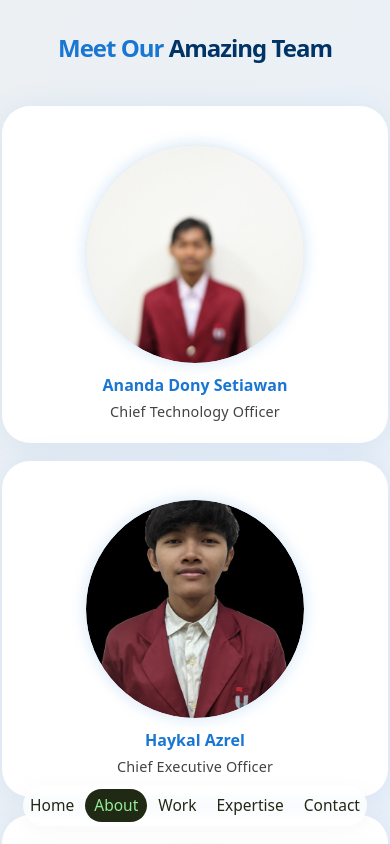
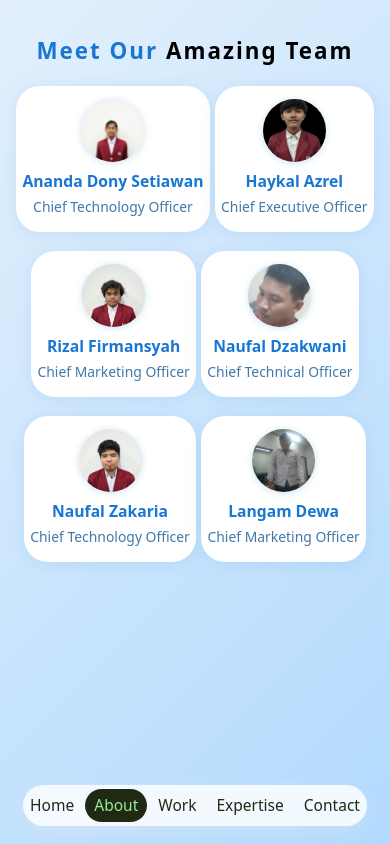
Before and after one commit to Dofly2003/Companny_Profile-Esta, a React (Vite) app: page /Companny_Profile-Esta/about in a window 390 px wide. Shown: the top 844 px of the page. Built offline with nearby package versions, Linux system fonts and the light colour scheme.

Commit message:
update nav3

```diff
--- /dev/null
+++ b/src/components/home.css
@@ -0,0 +1,261 @@
+body.bluewave-bg {
+  background: linear-gradient(135deg, #b7e3e3 0%, #e8f6ff 100%);
+  min-height: 100vh;
+}
+
+.company-home {
+  font-family: 'Poppins', 'Segoe UI', Arial, sans-serif;
+  color: #0d223a;
+}
+
+/* DESKTOP */
+.header-content {
+  width: 100%;
+  padding: 2.5rem 0 1.1rem 0;
+  display: flex;
+  flex-direction: column;
+  align-items: center;
+  justify-content: flex-start;
+  background: none;
+  position: relative;
+}
+
+.header-logo {
+  font-size: 2.6rem;
+  font-weight: bold;
+  letter-spacing: 2px;
+  color: #0046a9;
+  padding: 0.5em 2em;
+  border-radius: 1.5em;
+  display: inline-block;
+  margin-bottom: 0.5em;
+  /* Hapus position absolute/top/left agar bisa center oleh flex */
+  transition: box-shadow 0.25s;
+}
+
+.header-tagline {
+  font-size: 1.35rem;
+  font-weight: 500;
+  color: #0d223a;
+  margin: 0 auto;
+  text-align: center;
+  width: 100%;
+  max-width: 600px;
+}
+
+.gradient-text {
+  background: linear-gradient(90deg, #2e7bcf, #1cccf7, #fff);
+  -webkit-background-clip: text;
+  -webkit-text-fill-color: transparent;
+}
+.animated-logo {
+  animation: swing-in 1s cubic-bezier(.36,1.18,.47,.98);
+}
+@keyframes swing-in {
+  0% {transform: rotate(-7deg) scale(0.96);}
+  60% {transform: rotate(6deg) scale(1.03);}
+  100% {transform: rotate(0deg) scale(1);}
+}
+
+
+.gradient-text {
+  background: linear-gradient(90deg, #2e7bcf, #1cccf7, #fff);
+  -webkit-background-clip: text;
+  -webkit-text-fill-color: transparent;
+}
+
+.section {
+  background: rgba(255,255,255,0.85);
+  margin: 1.7rem auto 1.2rem auto;
+  border-radius: 2.2em;
+  box-shadow: 0 4px 18px rgba(0,42,123,0.04);
+  max-width: 600px;
+  padding: 1.3em 2.2em 1.7em 2.2em;
+  transition: background 0.28s;
+  animation: fade-in 0.83s;
+}
+
+@keyframes fade-in {
+  from { opacity: 0; transform: translateY(40px);}
+  to   { opacity: 1; transform: translateY(0);}
+}
+
+.section-title {
+  font-size: 1.4em;
+  font-weight: bold;
+  color: #1877c9;
+  margin-bottom: 0.7em;
+  letter-spacing: 1px;
+}
+
+.blue-highlight {
+  color: #1cccf7;
+  font-weight: bold;
+}
+
+.services-list {
+  padding: 0;
+  margin: 0 0 0 0.5rem;
+  list-style: none;
+  display: flex;
+  flex-wrap: wrap;
+  gap: 0.8em 2.2em;
+}
+.services-list li {
+  background: #eaf6fa;
+  color: #1762ac;
+  padding: 0.5em 1.2em;
+  border-radius: 1.2em;
+  font-weight: 500;
+  font-size: 1.01em;
+  transition: background 0.2s, color 0.2s;
+  box-shadow: 0 2px 12px rgba(0,42,123,0.03);
+}
+.services-list li:hover {
+  background: #c7ebf9;
+  color: #0d223a;
+}
+
+.team-section .team {
+  display: flex;
+  flex-wrap: wrap;
+  gap: 1.4em 1.8em;
+  justify-content: center;
+  align-items: flex-start;
+  margin-top: 1.1em;
+}
+
+.team-member {
+  position: relative;
+  background: #f6fbfd;
+  border-radius: 1.4em;
+  padding: 1em 1.2em 1.1em 1.2em;
+  box-shadow: 0 2px 18px rgba(0,42,123,0.07);
+  display: flex;
+  flex-direction: column;
+  align-items: center;
+  min-width: 160px;
+  max-width: 180px;
+  cursor: pointer;
+  transition: box-shadow 0.22s, transform 0.18s;
+  overflow: visible;
+  z-index: 1;
+}
+.team-member img {
+  width: 78px;
+  height: 78px;
+  border-radius: 50%;
+  object-fit: cover;
+  border: 3px solid #c0e2ff;
+  margin-bottom: 0.7em;
+  box-shadow: 0 1px 8px #b7e3e3a0;
+}
+.team-member .team-info {
+  text-align: center;
+}
+.team-member .team-name {
+  font-weight: bold;
+  font-size: 1.07em;
+  color: #1877c9;
+  margin-bottom: 0.2em;
+}
+.team-member .team-role {
+  color: #2e7bcf;
+  font-size: 0.99em;
+  opacity: 0.85;
+}
+.card-interactive {
+  outline: none;
+}
+.card-interactive:focus, .card-interactive.active, .card-interactive:hover {
+  z-index: 2;
+  transform: translateY(-7px) scale(1.045) rotate(-2deg);
+  box-shadow: 0 9px 32px #1cccf738, 0 2px 14px #1cccf70d;
+  background: #e1f2fc;
+}
+.card-bg-glow {
+  position: absolute;
+  inset: -14px -16px;
+  background: radial-gradient(circle at 60% 30%, #1cccf72a 0%, #fff0 100%);
+  border-radius: 20px;
+  z-index: 0;
+  opacity: 0;
+  transition: opacity 0.25s;
+  pointer-events: none;
+}
+.card-interactive.active .card-bg-glow,
+.card-interactive:focus .card-bg-glow,
+.card-interactive:hover .card-bg-glow {
+  opacity: 1;
+}
+
+@media (max-width: 900px) {
+  .header-content {
+    max-width: 100vw;
+    gap: 1rem;
+    padding: 1.3rem 0 0.8rem 0;
+  }
+  .header-logo {
+    font-size: 2rem;
+    padding: 0.4em 1.2em;
+  }
+  .header-tagline {
+    font-size: 1.05rem;
+  }
+}
+
+/* MOBILE STYLES */
+@media (max-width: 700px) {
+  .header-content {
+    flex-direction: column;
+    align-items: center;
+    justify-content: flex-start;
+    padding: 1.1rem 0 0.5rem 0;
+    gap: 0.4em;
+    max-width: 100vw;
+  }
+  .header-logo {
+    position: static;
+    display: block;
+    margin: 0 auto 0.3em auto;
+    font-size: 1.7rem;
+    padding: 0.33em 1.5em;
+    border-radius: 1em;
+  }
+  .header-tagline {
+    display: block;
+    background: none;
+    font-size: 1.1rem;
+    margin: 0 auto;
+    text-align: center;
+    width: 94vw;
+    max-width: 97vw;
+    overflow-wrap: break-word;
+  }
+  .section {
+    max-width: 97vw;
+    padding: 1em 1em 1.2em 1em;
+    border-radius: 1.1em;
+  }
+  .section-title {
+    font-size: 1.05em;
+  }
+  .team-section .team {
+    gap: 0.85em 0.6em;
+  }
+  .team-member {
+    min-width: 120px;
+    max-width: 42vw;
+    padding: 0.6em 0.6em 0.7em 0.6em;
+  }
+  .team-member img {
+    width: 59px;
+    height: 59px;
+    margin-bottom: 0.5em;
+  }
+}
+
+@media (max-width: 500px) {
+  .team-member { min-width: 90px; max-width: 95vw; }
+  .team-member img { width: 44px; height: 44px; }
+}
--- /dev/null
+++ b/src/components/showcase.css
@@ -0,0 +1,81 @@
+.showcase-bg {
+  background: linear-gradient(135deg, #e3f0fc 0%, #b2dafe 100%);
+  min-height: 100vh;
+  padding: 0;
+  width: 100%;
+}
+.showcase-section {
+  max-width: 1100px;
+  margin: 0 auto;
+  padding: 3.5rem 1.2rem 2.2rem 1.2rem;
+}
+.showcase-title {
+  font-size: 2.3rem;
+  font-weight: bold;
+  letter-spacing: 2px;
+  margin-bottom: 2.2rem;
+  text-align: center;
+}
+.showcase-team-list {
+  display: flex;
+  flex-wrap: wrap;
+  gap: 2.2rem 2.8rem;
+  justify-content: center;
+  align-items: stretch;
+}
+.showcase-card {
+  background: #fff;
+  border-radius: 1.5rem;
+  box-shadow: 0 2px 16px #1976d21a;
+  padding: 1.4rem 1.1rem 1.3rem 1.1rem;
+  min-width: 210px;
+  max-width: 220px;
+  display: flex;
+  flex-direction: column;
+  align-items: center;
+  transition: box-shadow 0.19s, transform 0.16s;
+  cursor: pointer;
+  position: relative;
+}
+.showcase-img-wrap {
+  width: 100px;
+  height: 100px;
+  border-radius: 50%;
+  overflow: hidden;
+  background: #e7f2ff;
+  box-shadow: 0 1px 7px #b0d2e9a0;
+  margin-bottom: 1.1rem;
+  transition: box-shadow 0.15s, transform 0.15s;
+  display: flex;
+  align-items: center;
+  justify-content: center;
+}
+.showcase-img-wrap img {
+  width: 100%;
+  height: 100%;
+  object-fit: cover;
+  display: block;
+}
+.showcase-name {
+  font-weight: 600;
+  font-size: 1.15rem;
+  color: #1976d2;
+  margin-bottom: 0.2rem;
+  text-align: center;
+}
+.showcase-title-small {
+  font-size: 0.98rem;
+  color: #27679e;
+  opacity: .88;
+  text-align: center;
+}
+
+@media (max-width: 700px) {
+  .showcase-section { padding: 2.1rem 0.4rem 1.3rem 0.4rem;}
+  .showcase-title { font-size: 1.4rem; margin-bottom: 1.2rem; }
+  .showcase-team-list { gap: 1.2rem 0.3rem; }
+  .showcase-card { min-width: 130px; max-width: 98vw; padding: 0.8rem 0.4rem 0.9rem 0.4rem;}
+  .showcase-img-wrap { width: 63px; height: 63px; margin-bottom: 0.5rem;}
+  .showcase-name { font-size: 0.98rem; }
+  .showcase-title-small { font-size: 0.87rem; }
+}
--- a/src/components/showcase.jsx
+++ b/src/components/showcase.jsx
@@ -1,4 +1,5 @@
- import { motion } from "framer-motion";
+import { motion } from "framer-motion";
+import "./showcase.css"; // Assuming you have a CSS file for styles
 
 const team = [
   {
@@ -34,7 +35,7 @@ const team = [
 ];
 
 const cardVariants = {
-  offscreen: { opacity: 0, y: 80, scale: 0.88 },
+  offscreen: { opacity: 0, y: 80, scale: 0.9 },
   onscreen: (i) => ({
     opacity: 1,
     y: 0,
@@ -43,7 +44,7 @@ const cardVariants = {
       type: "spring",
       bounce: 0.35,
       duration: 0.9,
-      delay: i * 0.18,
+      delay: i * 0.14,
     },
   }),
 };
@@ -52,9 +53,14 @@ export default function Showcase() {
   return (
     <div className="showcase-bg">
       <section className="showcase-section">
-        <h2 className="showcase-title">
+        <motion.h2
+          className="showcase-title"
+          initial={{ opacity: 0, y: -30 }}
+          animate={{ opacity: 1, y: 0 }}
+          transition={{ duration: 0.6, type: "spring" }}
+        >
           <span style={{ color: "#1976d2" }}>Meet Our</span> Amazing Team
-        </h2>
+        </motion.h2>
         <div className="showcase-team-list">
           {team.map((member, i) => (
             <motion.div
@@ -63,13 +69,17 @@ export default function Showcase() {
               custom={i}
               initial="offscreen"
               whileInView="onscreen"
-              viewport={{ once: true, amount: 0.3 }}
+              viewport={{ once: true, amount: 0.2 }}
               variants={cardVariants}
             >
               <motion.div
                 className="showcase-img-wrap"
-                whileHover={{ scale: 1.1, boxShadow: "0 0 28px #1976d277" }}
-                transition={{ type: "spring", stiffness: 300 }}
+                whileHover={{
+                  scale: 1.10,
+                  boxShadow: "0 0 30px #1976d288",
+                  rotate: [0, -2, 2, 0],
+                }}
+                transition={{ type: "spring", stiffness: 320, damping: 14 }}
               >
                 <img src={member.imgSrc} alt={member.name} />
               </motion.div>
--- a/src/components/work.css
+++ b/src/components/work.css
@@ -157,7 +157,7 @@ body, html, #root {
 .absolute-card {
   position: absolute;
   left: 50%;
-  bottom: 40px; /* Jarak dari bawah (atur sesuai kebutuhan) */
+  bottom: -20px; /* Jarak dari bawah (atur sesuai kebutuhan) */
   transform: translateX(-50%);
   z-index: 5;
   background: rgba(255,255,255,1);
@@ -165,7 +165,7 @@ body, html, #root {
   box-shadow: 0 6px 24px rgba(0,0,0,0.09);
   padding: 22px 40px;
   min-width: 220px;
-  max-width: 80vw;
+  max-width: 100vw;
   display: flex;
   justify-content: center;
   align-items: center;
```
Also changed, not shown: src/components/home.jsx (+50 -38 lines).
